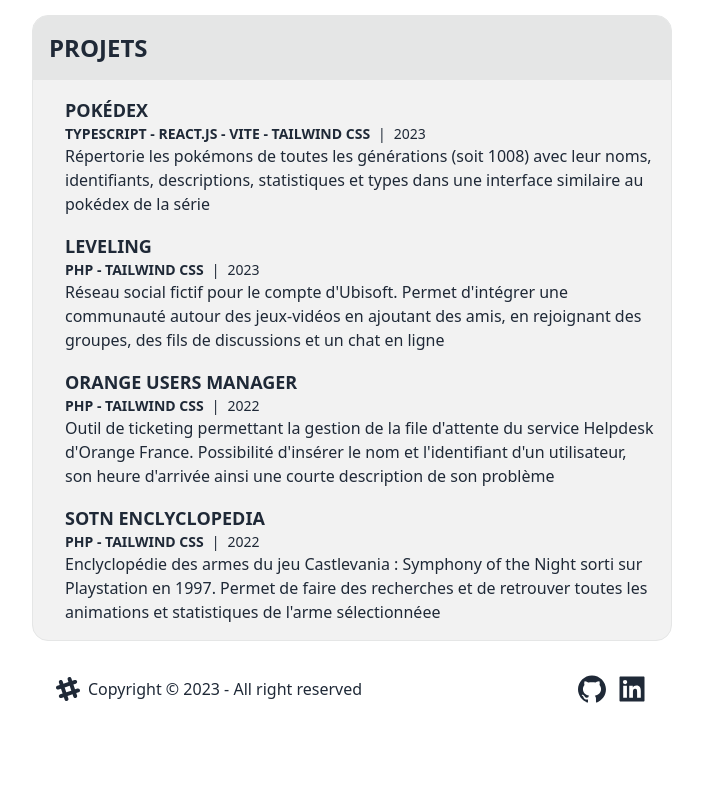
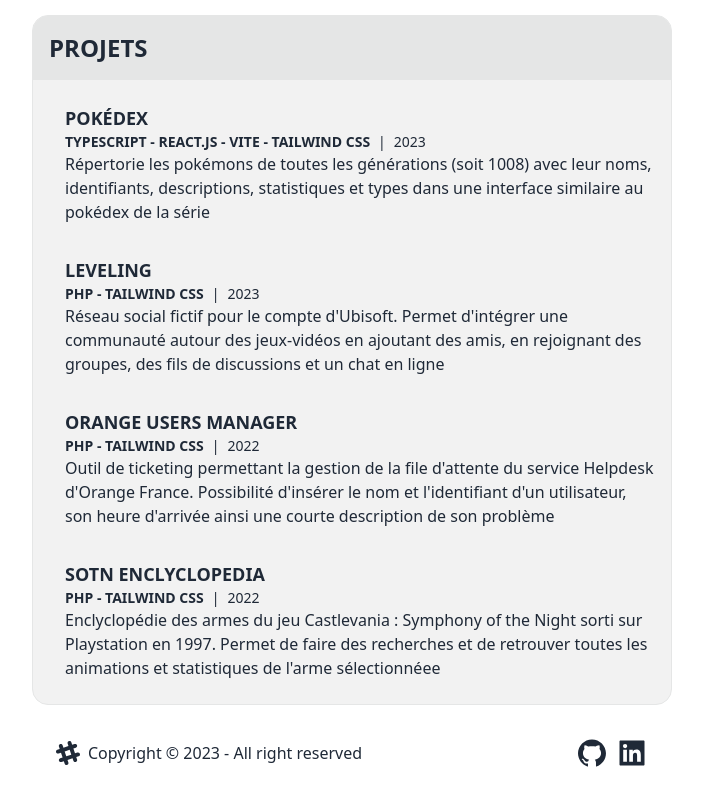
Before and after one commit to garcia-clara/portfolio, a React (Vite) app: page / in a window 1280 px wide. Shown: the part 1077-1878 px from the top of the page, without its empty margins (288-991 px from the left). Before the commit the page ends 1814 px from the top, so only its background shows below. Built offline with nearby package versions, Linux system fonts and the light colour scheme.

Commit message:
finished

```diff
--- a/src/components/projects.tsx
+++ b/src/components/projects.tsx
@@ -10,8 +10,8 @@
 
          {projects.map((oneProject) => (
             <a href={oneProject.link} target='_blank'>
-               <div className='mt-4'>
-                  <div className=' flex gap-2'>
+               <div className='mt-4 py-2 hover:bg-base-300 rounded-xl'>
+                  <div className='flex gap-2'>
                      <div className='ml-4'>
                         <p className='uppercase font-bold text-lg'>{oneProject.libelle}</p>
                         <div className='flex text-sm gap-2'>
```
Also changed, not shown: src/pfp.jpg (deleted).
